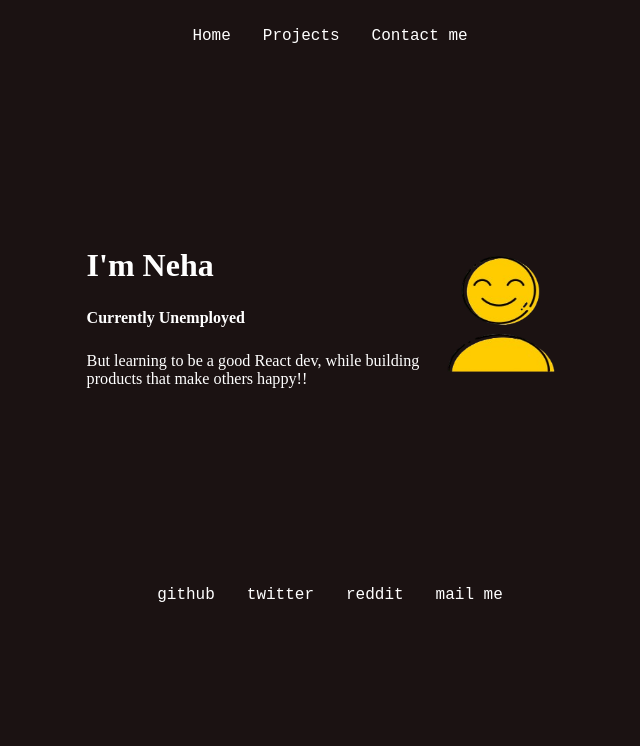
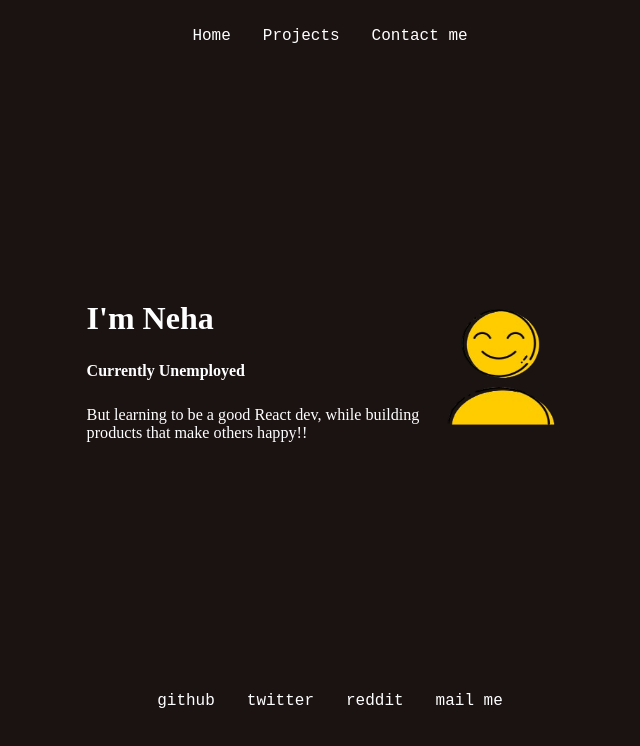
Before and after one commit to neha0193/portfolio, a React (Create React App) app: page / in a window 1280 px wide. Shown: the top 746 px of the page, without its empty margins (312-952 px from the left). Built offline with nearby package versions, Linux system fonts and the light colour scheme.

Commit message:
anothercommit

```diff
--- a/src/App.css
+++ b/src/App.css
@@ -59,6 +59,10 @@ body {
   align-items: center;
   display: flex;
   justify-content: center;
+  padding-top: auto;
+  padding-bottom: auto;
+  margin-top: 20vh;
+  margin-bottom:20vh;
 
 }
 
@@ -75,7 +79,7 @@ p {
 
 fieldset {
   margin: 8px;
-  width: 380px;
+  width: 320px;
   padding: 16px;
   border: 1px solid #ccc;
   border-radius: 4px;
```
